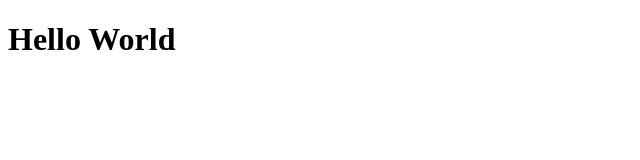
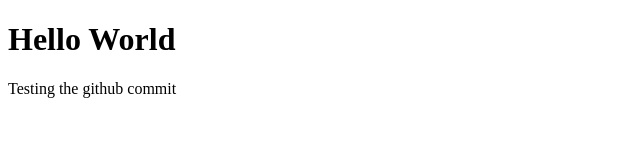
Before and after one commit to caiosantosss/terminal_101, a plain HTML site: page index.html in a window 1280 px wide. Shown: the whole page, without its empty margins (0-640 px from the left). Drawn offline with Linux system fonts and the light colour scheme.

Commit message:
second comit, <p>

```diff
--- a/index.html
+++ b/index.html
@@ -8,5 +8,6 @@
 </head>
 <body>
   <h1>Hello World</h1>
+  <p>Testing the github commit</p>
 </body>
 </html>
```
